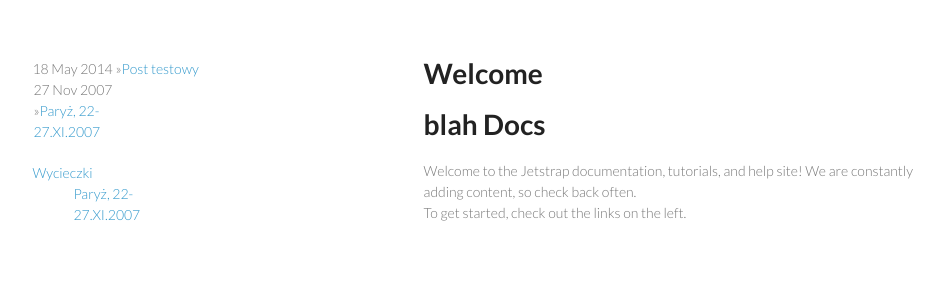
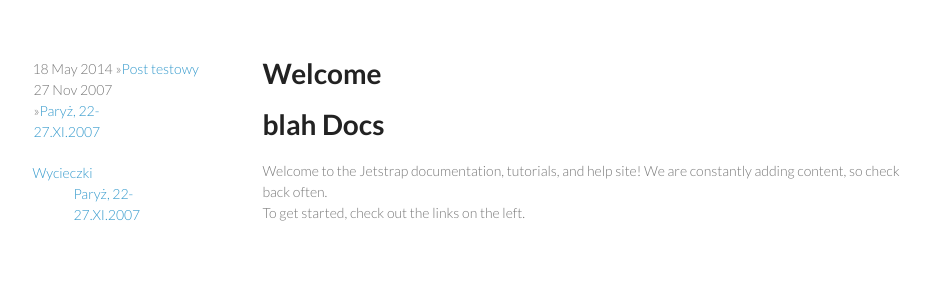
Before and after one commit to cobyl/cobyl.github.io, a Jekyll site: the page built from index.html, in a window 1280 px wide. Shown: the top 300 px of the page, without its empty margins (182-1125 px from the left). Built offline with Jekyll 4.4.1, drawn with Linux system fonts in a browser that asks for light colours; Markdown is read by kramdown in place of the engine named in the settings.

Commit message:
Update styles.css

```diff
--- a/assets/stylesheets/styles.css
+++ b/assets/stylesheets/styles.css
@@ -133,7 +133,7 @@ header ul a strong {
 }
 
 section {
-  width:500px;
+  width: calc(100% - 270px);
   float:right;
   padding-bottom:50px;
 }
```
